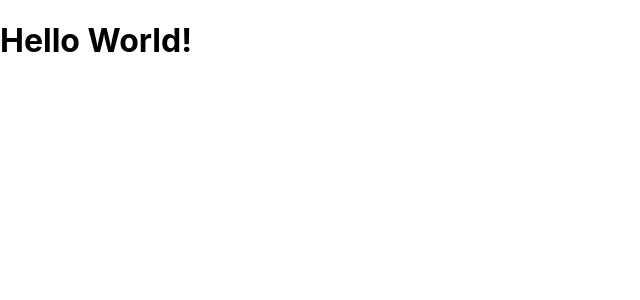
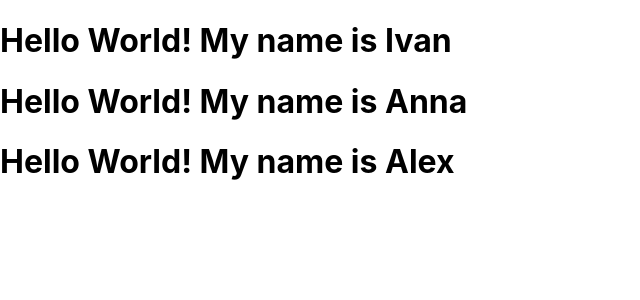
Before and after one commit to leonv25/react, a React (Create React App) app: page / in a window 1280 px wide. Shown: the top 300 px of the page, without its empty margins (0-640 px from the left). Built offline with nearby package versions, Linux system fonts and the light colour scheme.

Commit message:
commit_27/07/2021

```diff
--- a/src/index.js
+++ b/src/index.js
@@ -5,16 +5,26 @@ import './index.css';
 import App from './App';
 import reportWebVitals from './reportWebVitals';
 
-function Greet() {
+function Greet(props) {
   return(
-  <h1>Hello World!</h1>
+    <h1>
+      Hello {props.phrase}! My name is {props.name}
+    </h1>
+  )
+}
+
+function GreetAll() {
+  return(
+    <div>
+      <Greet phrase="World" name="Ivan"/>
+      <Greet phrase="World" name="Anna"/>
+      <Greet phrase="World" name="Alex"/>
+    </div>
   )
 }
 
 ReactDOM.render(
-  <React.StrictMode>
-    <Greet />
-  </React.StrictMode>,
+  <React.StrictMode><GreetAll /></React.StrictMode>,
   document.getElementById('root')
 );
 
```
